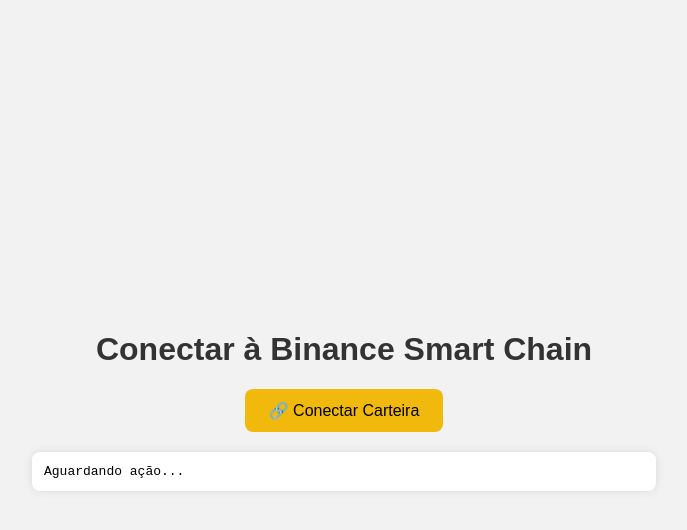
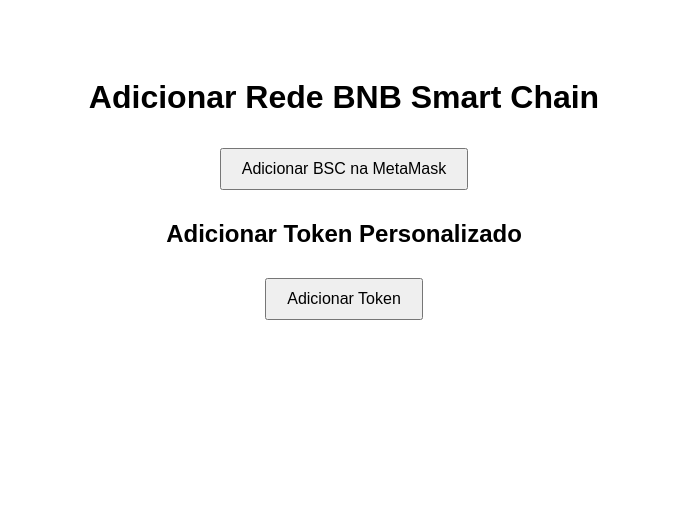
Before and after one commit to furlanfusion/rpcbinance, a plain HTML site: page index.html in a window 1280 px wide. Shown: the whole page, without its empty margins (296-983 px from the left). Drawn offline with Linux system fonts and the light colour scheme.

Commit message:
Update index.html

```diff
--- a/index.html
+++ b/index.html
@@ -1,94 +1,35 @@
 <!DOCTYPE html>
-<html lang="pt-BR">
+<html lang="en">
 <head>
   <meta charset="UTF-8">
-  <meta name="viewport" content="width=device-width, initial-scale=1">
-  <title>Conectar Carteira BSC</title>
+  <title>Adicionar BSC com RPC Custom</title>
   <style>
-    body {
-      font-family: Arial, sans-serif;
-      background: #f2f2f2;
-      display: flex;
-      flex-direction: column;
-      align-items: center;
-      justify-content: center;
-      height: 100vh;
-      margin: 0;
-    }
-
-    h1 {
-      color: #333;
-    }
-
-    button {
-      padding: 12px 24px;
-      font-size: 16px;
-      background-color: #f0b90b;
-      color: #000;
-      border: none;
-      border-radius: 8px;
-      cursor: pointer;
-      transition: background-color 0.3s;
-    }
-
-    button:hover {
-      background-color: #e5a600;
-    }
-
-    .log {
-      margin-top: 20px;
-      background: #fff;
-      padding: 12px;
-      border-radius: 8px;
-      width: 80%;
-      max-width: 600px;
-      box-shadow: 0 0 10px rgba(0,0,0,0.1);
-      font-family: monospace;
-      white-space: pre-wrap;
-    }
+    body { font-family: Arial, sans-serif; text-align: center; padding: 50px; }
+    button { padding: 10px 20px; margin: 10px; font-size: 16px; cursor: pointer; }
   </style>
 </head>
 <body>
-  <h1>Conectar à Binance Smart Chain</h1>
-  <button onclick="connectWallet()">🔗 Conectar Carteira</button>
-  <div class="log" id="log">Aguardando ação...</div>
+
+  <h1>Adicionar Rede BNB Smart Chain</h1>
+
+  <button onclick="addBSCNetwork()">Adicionar BSC na MetaMask</button>
+
+  <h2>Adicionar Token Personalizado</h2>
+  <button onclick="addMyToken()">Adicionar Token</button>
 
   <script>
-    async function connectWallet() {
-      const logEl = document.getElementById('log');
-
+    async function addBSCNetwork() {
       if (typeof window.ethereum === 'undefined') {
-        alert("MetaMask não instalada!");
+        alert('MetaMask não encontrada!');
         return;
       }
 
       try {
-        await window.ethereum.request({ method: 'eth_requestAccounts' })
-          .catch((error) => {
-            if (error.code === 4001) {
-              alert('❌ Conexão rejeitada pelo usuário.');
-            } else {
-              console.error(error);
-            }
-            throw error;
-          });
-
-        const accounts = await window.ethereum.request({ method: 'eth_accounts' });
-        logEl.textContent = `✅ Carteira conectada: ${accounts[0]}`;
-
-        try {
-          await window.ethereum.request({
-            method: 'wallet_switchEthereumChain',
-            params: [{ chainId: '0x38' }]
-          });
-          logEl.textContent += `\n✅ Rede BSC ativa`;
-        } catch (switchError) {
-          if (switchError.code === 4902) {
         await window.ethereum.request({
           method: 'wallet_addEthereumChain',
           params: [{
-                chainId: '0x38',
-                chainName: 'Binance Smart Chain',
+            chainId: '0x38', // 56 decimal => 0x38 hex
+            chainName: 'BNB Smart Chain (Tenderly)',
             nativeCurrency: {
               name: 'BNB',
               symbol: 'BNB',
@@ -98,27 +39,42 @@
             blockExplorerUrls: ['https://bscscan.com/']
           }]
         });
-            logEl.textContent += `\n✅ Rede BSC adicionada com RPC customizado`;
-          } else {
-            console.error(switchError);
-            logEl.textContent += `\n❌ Erro ao trocar de rede: ${switchError.message}`;
+        console.log('✅ Rede BSC adicionada com RPC Tenderly!');
+      } catch (error) {
+        console.error('Erro ao adicionar rede:', error);
       }
     }
 
-        window.ethereum.on('accountsChanged', (accounts) => {
-          logEl.textContent += `\n👤 Conta alterada: ${accounts[0]}`;
+    async function addMyToken() {
+      if (typeof window.ethereum === 'undefined') {
+        alert('MetaMask não encontrada!');
+        return;
+      }
+
+      try {
+        const wasAdded = await window.ethereum.request({
+          method: 'wallet_watchAsset',
+          params: {
+            type: 'ERC20',
+            options: {
+              address: '0x1234567890abcdef1234567890abcdef12345678',
+              symbol: 'CTK',
+              decimals: 18,
+              image: 'https://seusite.com/token.png'
+            }
+          }
         });
 
-        window.ethereum.on('chainChanged', (chainId) => {
-          logEl.textContent += `\n🔁 Rede alterada: ${chainId}`;
-          window.location.reload();
-        });
-
-      } catch (err) {
-        console.error("Erro ao conectar:", err);
-        logEl.textContent += `\n❌ Erro: ${err.message}`;
+        if (wasAdded) {
+          console.log('✅ Token adicionado!');
+        } else {
+          console.log('❌ O usuário rejeitou a adição do token.');
+        }
+      } catch (error) {
+        console.error('Erro ao adicionar token:', error);
       }
     }
   </script>
+
 </body>
 </html>
```
Lines whose indentation alone changed are shown as unchanged.
